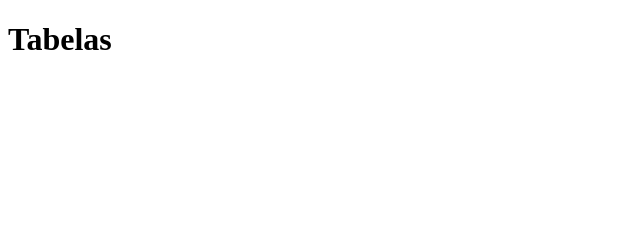
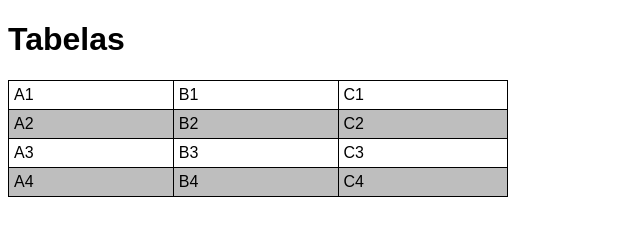
Before and after one commit to natthn/HTML-CSS, a plain HTML site: page e20/index.html in a window 1280 px wide. Shown: the whole page, without its empty margins (0-640 px from the left). Drawn offline with Linux system fonts and the light colour scheme.

Commit message:
Update index.html

```diff
--- a/e20/index.html
+++ b/e20/index.html
@@ -5,6 +5,25 @@
     <meta http-equiv="X-UA-Compatible" content="IE=edge">
     <meta name="viewport" content="width=device-width, initial-scale=1.0">
     <title>Tabelas</title>
+    <style>
+        body{
+            font-family: Arial, Helvetica, sans-serif;
+        }
+
+        table{
+            border-collapse: collapse;
+            width: 500px;
+        }
+
+        tr.linha{
+            background-color: rgb(190, 190, 190);
+        }
+
+        td{
+            border: 1px solid black;
+            padding: 5px;
+        }
+    </style>
 </head>
 <body>
     <h1>Tabelas</h1>
@@ -15,6 +34,27 @@
                 Table HEADER = cabeçalho da tabela
                 Table DATA = dado de tabela
     -->
-
+    <table>
+        <tr> <!-- Primeira linha-->
+            <td>A1</td>
+            <td>B1</td>
+            <td>C1</td>
+        </tr>
+        <tr class="linha">
+            <td>A2</td>
+            <td>B2</td>
+            <td>C2</td>
+        </tr>
+        <tr>
+            <td>A3</td>
+            <td>B3</td>
+            <td>C3</td>
+        </tr>
+        <tr class="linha">
+            <td>A4</td>
+            <td>B4</td>
+            <td>C4</td>
+        </tr>
+    </table>
 </body>
 </html>
```
